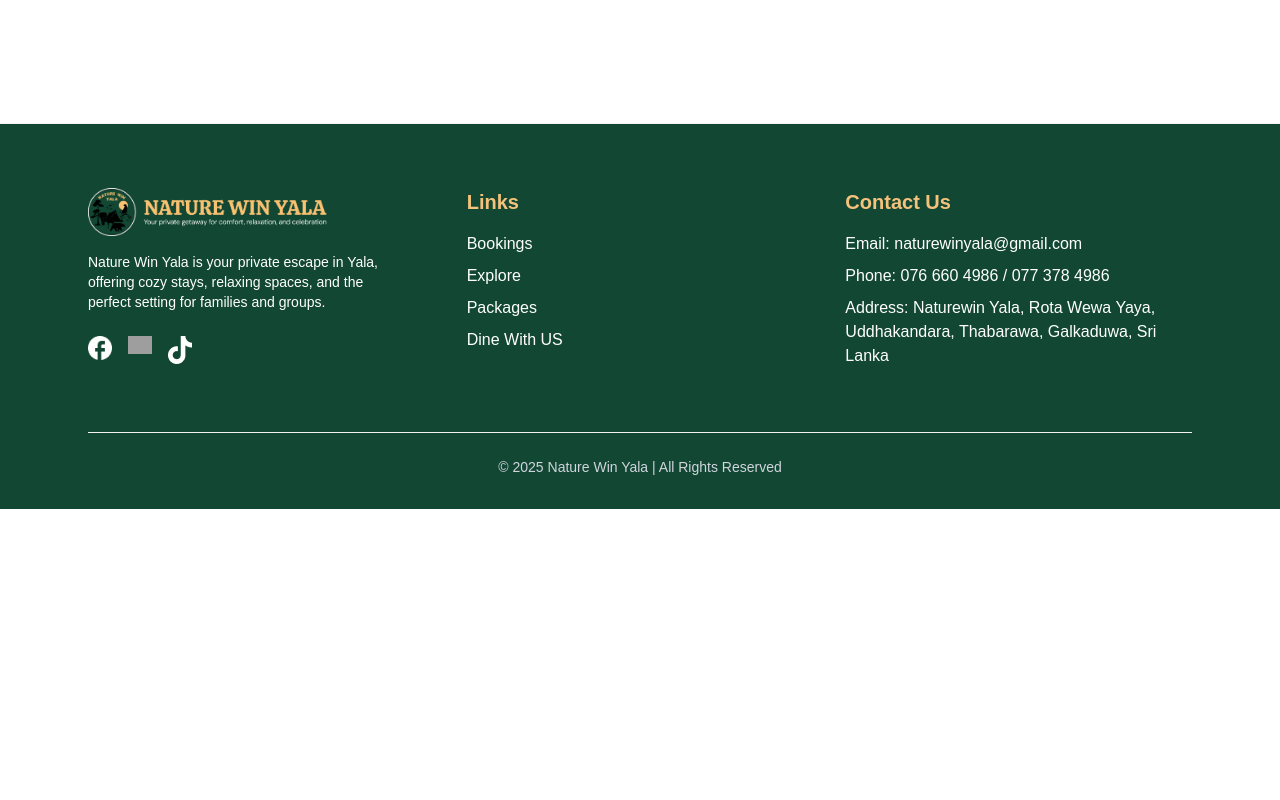
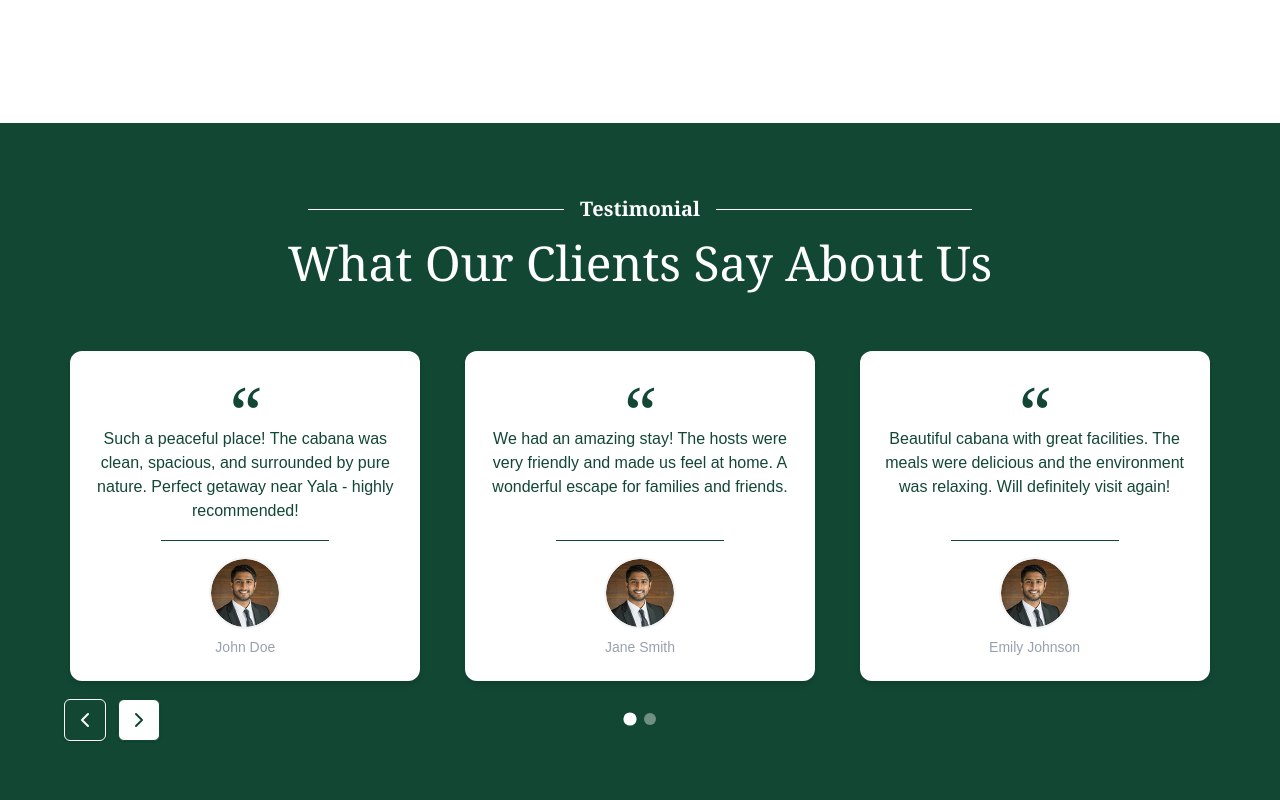
Before and after one commit to Syntrix-Snipers/nature-win-yala, a Next.js app: page /home in a window 1280 px wide. Shown: the part 3820-4620 px from the top of the page. Before the commit the page ends 4329 px from the top, so only its background shows below. Built offline with nearby package versions, Linux system fonts and the light colour scheme; grey boxes are pictures that could not be loaded.

Commit message:
created testimonial section in home page
created testimonial section in home page

```diff
--- /dev/null
+++ b/src/app/components/HomeTestimonialSection.tsx
@@ -0,0 +1,126 @@
+import React, { useState } from "react";
+import TestimonialCard from "./TestimonialCard";
+import { ChevronLeft, ChevronRight } from "lucide-react";
+
+// Example testimonials data
+const testimonials = [
+  {
+    description:
+      "Such a peaceful place! The cabana was clean, spacious, and surrounded by pure nature. Perfect getaway near Yala - highly recommended!",
+    profileImage: "/assets/images/TestimonialPhoto.png",
+    name: "John Doe",
+  },
+  {
+    description:
+      "We had an amazing stay! The hosts were very friendly and made us feel at home. A wonderful escape for families and friends.",
+    profileImage: "/assets/images/TestimonialPhoto.png",
+    name: "Jane Smith",
+  },
+  {
+    description:
+      "Beautiful cabana with great facilities. The meals were delicious and the environment was relaxing. Will definitely visit again!",
+    profileImage: "/assets/images/TestimonialPhoto.png",
+    name: "Emily Johnson",
+  },
+  {
+    description: "Peaceful and relaxing. Will visit again.",
+    profileImage: "/assets/images/TestimonialPhoto.png",
+    name: "Michael Lee",
+  },
+  {
+    description: "Staff were friendly and helpful throughout our stay.",
+    profileImage: "/assets/images/TestimonialPhoto.png",
+    name: "Sara Kim",
+  },
+  {
+    description: "The villa was spacious and clean. Highly recommend!",
+    profileImage: "/assets/images/TestimonialPhoto.png",
+    name: "David Brown",
+  },
+];
+
+const CARDS_PER_SLIDE = 3;
+const totalSlides = Math.ceil(testimonials.length / CARDS_PER_SLIDE);
+
+const HomeTestimonialSection: React.FC = () => {
+  const [currentSlide, setCurrentSlide] = useState(0);
+
+  const goToSlide = (idx: number) => {
+    setCurrentSlide(idx);
+  };
+
+  const prevSlide = () => {
+    setCurrentSlide((prev) => (prev === 0 ? totalSlides - 1 : prev - 1));
+  };
+
+  const nextSlide = () => {
+    setCurrentSlide((prev) => (prev === totalSlides - 1 ? 0 : prev + 1));
+  };
+
+  // Get testimonials for current slide
+  const slideTestimonials = testimonials.slice(
+    currentSlide * CARDS_PER_SLIDE,
+    currentSlide * CARDS_PER_SLIDE + CARDS_PER_SLIDE
+  );
+
+  return (
+    <section className="py-10 px-4">
+      <div className="max-w-6xl mx-auto">
+        <div className="relative">
+          {/* Testimonial Cards */}
+          <div className="flex flex-col md:flex-row items-center justify-center gap-8 transition-all duration-500">
+            {slideTestimonials.map((testimonial, idx) => (
+              <TestimonialCard
+                key={idx}
+                description={testimonial.description}
+                profileImage={testimonial.profileImage}
+                name={testimonial.name}
+                className="w-full md:w-[320px]"
+              />
+            ))}
+          </div>
+          {/* Arrows */}
+          <div className="absolute left-0 -bottom-4 flex gap-3">
+            <button
+              onClick={prevSlide}
+              className={`bg-[#124734] border border-white rounded-md p-2 shadow transition hover:bg-white hover:border-white`}
+              aria-label="Previous"
+            >
+              <ChevronLeft
+                size={24}
+                className="text-white hover:text-[#124734] transition"
+              />
+            </button>
+            <button
+              onClick={nextSlide}
+              className={`bg-white border border-[#124734] rounded-md p-2 shadow transition hover:bg-[#124734] hover:border-white`}
+              aria-label="Next"
+            >
+              <ChevronRight
+                size={24}
+                className="text-[#124734] hover:text-white transition"
+              />
+            </button>
+          </div>
+          {/* Dots */}
+          <div className="flex justify-center gap-2 mt-8">
+            {Array.from({ length: totalSlides }).map((_, idx) => (
+              <button
+                key={idx}
+                onClick={() => goToSlide(idx)}
+                className={`h-3 w-3 rounded-full transition-all duration-300 ${
+                  idx === currentSlide
+                    ? "bg-white opacity-100 scale-110"
+                    : "bg-white opacity-40 hover:opacity-70"
+                }`}
+                aria-label={`Go to slide ${idx + 1}`}
+              />
+            ))}
+          </div>
+        </div>
+      </div>
+    </section>
+  );
+};
+
+export default HomeTestimonialSection;
--- /dev/null
+++ b/src/app/components/TestimonialCard.tsx
@@ -0,0 +1,38 @@
+import React from "react";
+
+interface TestimonialCardProps {
+  description: string;
+  profileImage: string;
+  name: string;
+  className?: string;
+}
+
+const TestimonialCard: React.FC<TestimonialCardProps> = ({
+  description,
+  profileImage,
+  name,
+  className = "",
+}) => {
+  return (
+    <div
+      className={`bg-white rounded-xl shadow-md flex flex-col items-center p-6 mx-auto ${className}`}
+      style={{
+        width: "100%",
+        maxWidth: 350,
+        minHeight: 330,
+      }}
+    >
+      <div className="text-7xl text-[#124734] mb-[-20px] font-serif">“</div>
+      <p className="text-center text-[#124734] mb-4 flex-1">{description}</p>
+      <hr className="w-42 border-t border-[#124734] mb-4" />
+      <img
+        src={profileImage}
+        alt={name}
+        className="w-18 h-18 rounded-full object-cover mb-2 border-2 border-gray-100"
+      />
+      <div className="text-sm text-gray-400">{name}</div>
+    </div>
+  );
+};
+
+export default TestimonialCard;
--- a/src/app/home/page.tsx
+++ b/src/app/home/page.tsx
@@ -10,6 +10,7 @@ import { ChevronRightIcon } from "lucide-react";
 import HomeTopImageCollage from "../components/HomeTopImageCollage";
 import VillaHomeCard from "../components/villaHomeCard";
 import Link from "next/link";
+import HomeTestimonialSection from "../components/HomeTestimonialSection";
 
 const Home = () => {
   return (
@@ -242,10 +243,10 @@ const Home = () => {
         explore, and create memories that stay with you long after your journey ends."
         headingColor="#124734"
         paragraphColor="#124734"
-        buttonText="Learn More"
+        buttonText="Download Menu"
         button={
-          <button className="flex items-center justify-center gap-2 bg-[#124734] text-white px-8 py-3 rounded-md font-semibold w-fit hover:bg-gray-100 transition-colors">
-            Learn More <ChevronRightIcon size={18} />
+          <button className="flex items-center justify-center gap-2 bg-[#124734] text-white px-8 py-3 rounded-md font-semibold w-fit">
+            Download Menu <ChevronRightIcon size={18} />
           </button>
         }
         aboutText="Dine With Us"
@@ -253,6 +254,23 @@ const Home = () => {
         reverse={true}
       />
 
+      {/* Sixth Section */}
+      <div className="flex-1 bg-[#124734] py-16 px-4">
+        <div className="text-center mb-4 py-2">
+          <div className="flex items-center justify-center gap-4 mb-4">
+            <div className="h-[1px] w-24 md:w-64 bg-[#ffffff]"></div>
+            <span className="text-sm md:text-xl font-serif font-semibold whitespace-nowrap text-[#ffffff]">
+              Testimonial
+            </span>
+            <div className="h-[1px] w-24 md:w-64 bg-[#ffffff]"></div>
+          </div>
+
+          <h2 className="text-4xl md:text-5xl font-serif font-medium text-[#ffffff] mb-6">
+            What Our Clients Say About Us
+          </h2>
+          <HomeTestimonialSection />
+        </div>
+      </div>
       {/* Footer */}
       <Footer />
     </div>
```
Also changed, not shown: public/assets/images/TestimonialPhoto.png (added).
